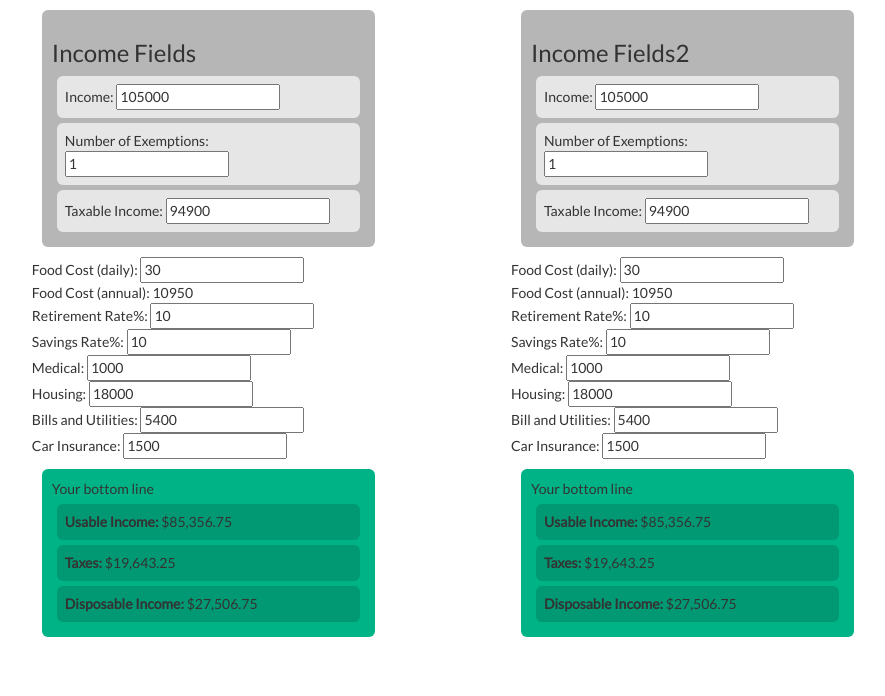
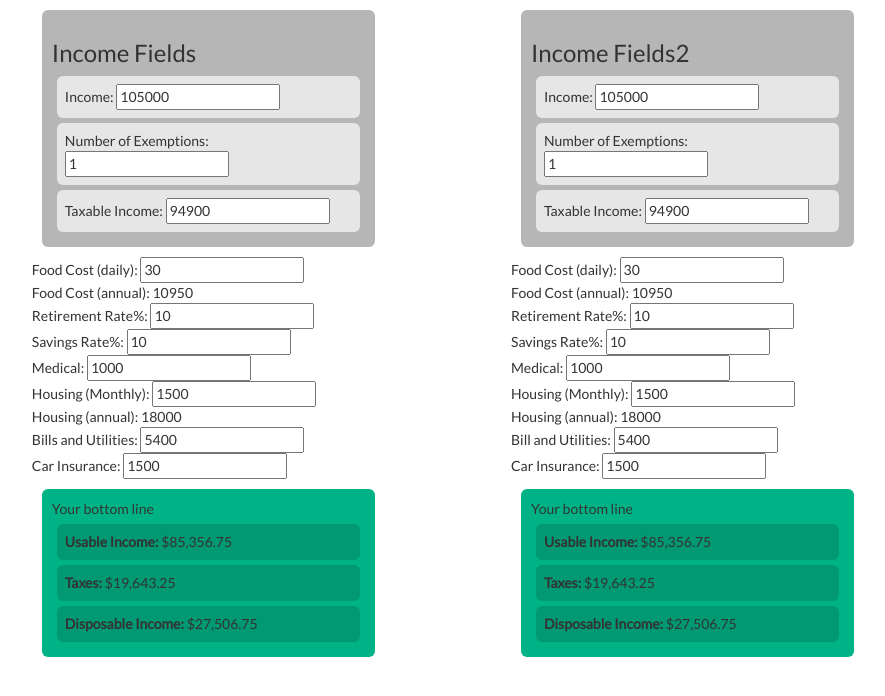
Before and after one commit to jdlawrence/IncomeAnalysis, a website: page public/index.html in a window 1280 px wide. Shown: the whole page, without its empty margins (154-1039 px from the left). Drawn offline with nearby package versions, Linux system fonts and the light colour scheme.

Commit message:
Refactored Housing costs for a daily calculation

```diff
--- a/public/app.js
+++ b/public/app.js
@@ -29,7 +29,7 @@ app.controller('incomeController', ['$scope', 'Calculate', function($scope, Calc
 
   // 1st city expenses
   $scope.expenses = {
-    housing: 18000,
+    housing: 1500,
     bills: 5400,
     food: 30,
     savingsRate: 10,
@@ -42,7 +42,7 @@ app.controller('incomeController', ['$scope', 'Calculate', function($scope, Calc
 
   // 2nd city expenses
   $scope.expenses2 = {
-    housing: 18000,
+    housing: 1500,
     bills: 5400,
     food: 30,
     savingsRate: 10,
@@ -62,7 +62,7 @@ app.controller('incomeController', ['$scope', 'Calculate', function($scope, Calc
     - $scope.income * $scope.expenses.retirementRate / 100
     - $scope.income * $scope.expenses.savingsRate / 100
     - $scope.expenses.carInsurance
-    - $scope.expenses.housing
+    - $scope.expenses.housing * 12
     - $scope.expenses.bills
     - $scope.expenses.food * 365
     - $scope.tax;
@@ -75,7 +75,7 @@ app.controller('incomeController', ['$scope', 'Calculate', function($scope, Calc
     - $scope.income2 * $scope.expenses2.retirementRate / 100
     - $scope.income2 * $scope.expenses2.savingsRate / 100
     - $scope.expenses2.carInsurance
-    - $scope.expenses2.housing
+    - $scope.expenses2.housing * 12
     - $scope.expenses2.bills
     - $scope.expenses2.food * 365
     - $scope.tax2;
--- a/public/index.html
+++ b/public/index.html
@@ -52,7 +52,10 @@
               Medical: <input type="number" min="0" ng-model="expenses.medical" ng-change="updateIncome()" step=100>
             </div>
             <div>
-              Housing: <input type="number" min="0" ng-model="expenses.housing" ng-change="updateIncome()">
+              Housing (Monthly): <input type="number" min="0" ng-model="expenses.housing" ng-change="updateIncome()" step=100>
+            </div>
+            <div>
+              Housing (annual):  {{ expenses.housing * 12 }}
             </div>
             <div>
               Bills and Utilities: <input type="number" min="0" ng-model="expenses.bills" ng-change="updateIncome()" step=500>
@@ -98,7 +101,10 @@
               Medical: <input type="number" min="0" ng-model="expenses2.medical" ng-change="updateIncome()" step=100>
             </div>
             <div>
-              Housing: <input type="number" min="0" ng-model="expenses2.housing" ng-change="updateIncome()">
+            Housing (Monthly): <input type="number" min="0" ng-model="expenses2.housing" ng-change="updateIncome()" step=100>
+            </div>
+            <div>
+              Housing (annual):  {{ expenses2.housing * 12 }}
             </div>
             <div>
               Bill and Utilities: <input type="number" min="0" ng-model="expenses2.bills" ng-change="updateIncome()" step=500>
```
